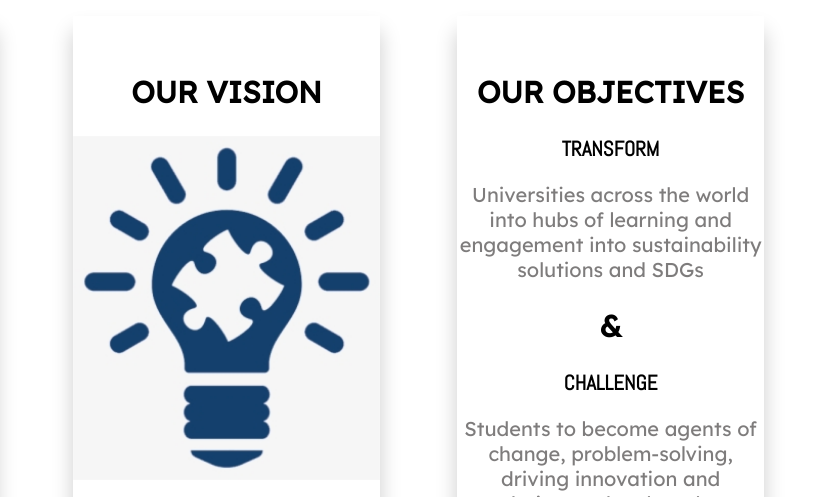
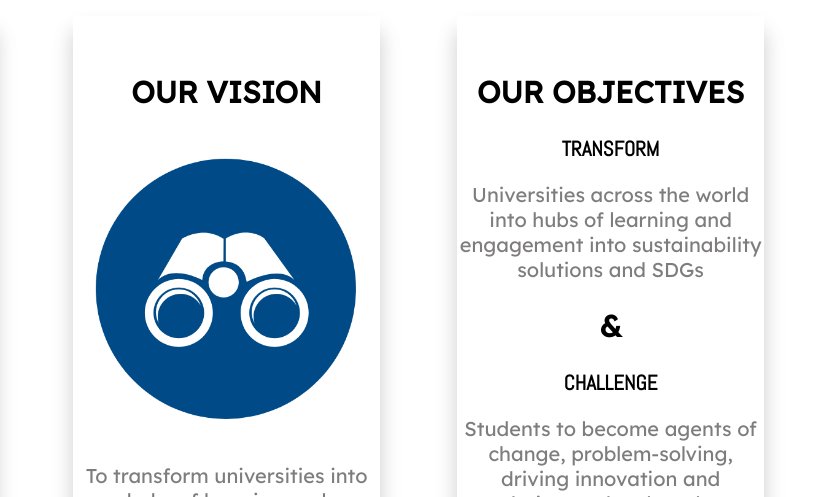
Before and after one commit to strathsdghub/site, a plain HTML site: page index.html in a window 1280 px wide. Shown: the part 2260-2757 px from the top of the page, 437-1274 px from the left. Drawn offline with Linux system fonts and the light colour scheme.

Commit message:
3rd commit
Working on White-spacing and logos

```diff
--- a/index.html
+++ b/index.html
@@ -134,7 +134,7 @@
                         <div class="blog-content" data-aos="fade-in" data-aos-delay="200">
                             <div class="blog-title">
                                 <h2> OUR VISION </h2>
-                                <img src="assets/our-vision.png">
+                                <img src="assets/Vision.png">
                                 <p>To transform universities into hubs of learning and engagement for SDGs, as well as drivers of new solutions to local problems.</p>
                             </div>
                         </div>
@@ -155,7 +155,7 @@
         </section>
 
         <br><br><br><br><br><br><br><br><br><br><br><br><br><br><br><br><br><br><br><br><br><br><br><br><br><br><br><br><br><br><br><br><br>
-        <br><br><br><br><br><br><br><br><br><br><br><br><br><br><br><br><br><br><br><br><br><br><br><br><br><br><br><br><br><br>
+        <br><br><br><br><br><br><br><br><br><br><br><br><br><br><br><br><br><br><br><br><br><br><br><br><br><br><br><br><br><br><br><br>
         <section>
             <div class="blog " id="blog-part">
                 <div class="container ">
```
Also changed, not shown: assets/Vision.png (added).
